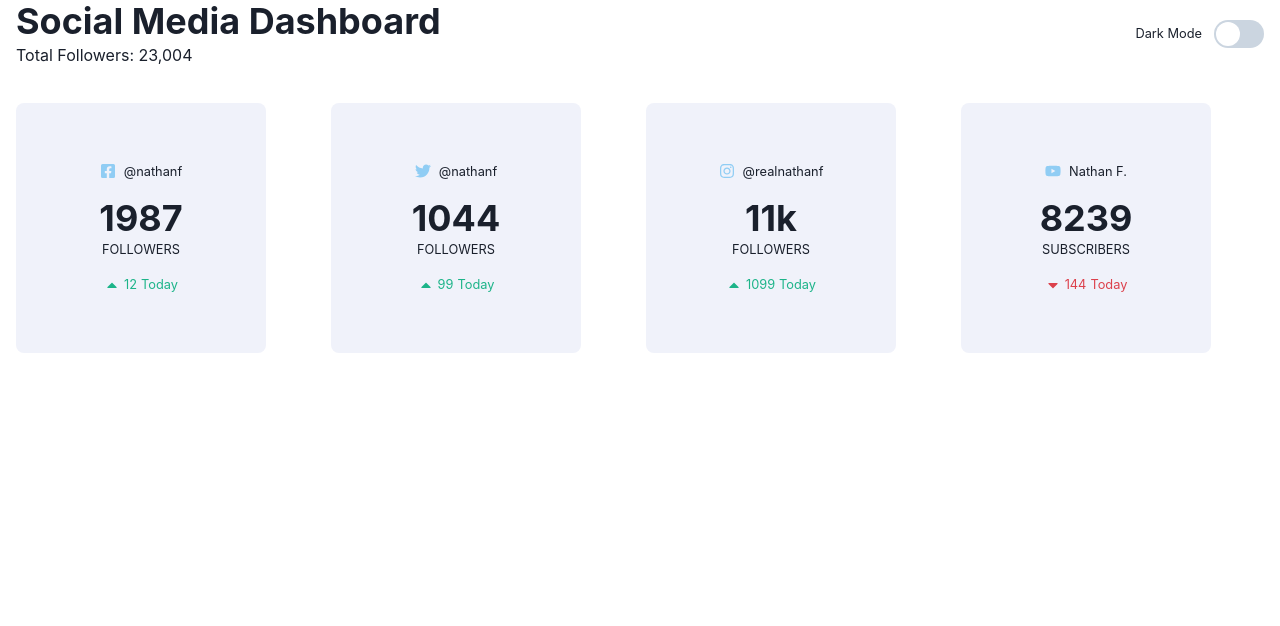
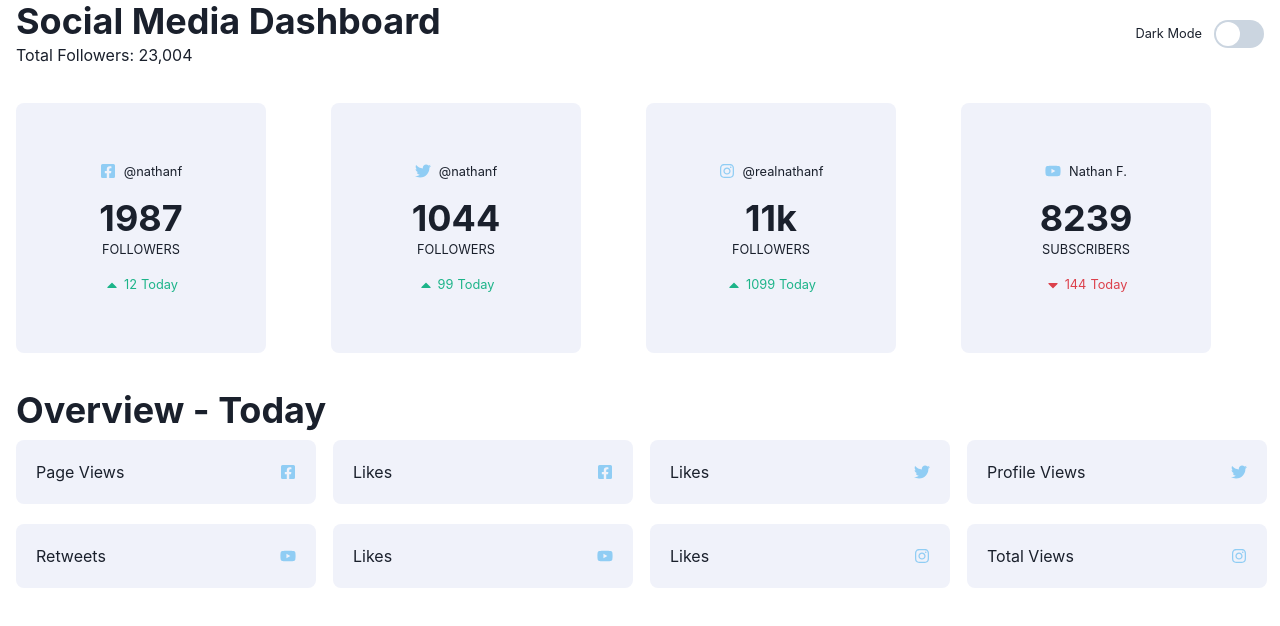
Before and after one commit to stephen-gift/social-media-dashboard, a Next.js app: page / in a window 1280 px wide. Shown: the top 626 px of the page. Built offline with nearby package versions, Linux system fonts and the light colour scheme.

Commit message:
Overview card and card top

```diff
--- a/components/Overview/SMDActionIcon.tsx
+++ b/components/Overview/SMDActionIcon.tsx
@@ -1,7 +1,40 @@
+import { Box, Flex, Text, Icon } from "@chakra-ui/react";
+import {
+  FaFacebookSquare,
+  FaTwitter,
+  FaInstagram,
+  FaYoutube,
+} from "react-icons/fa";
 import React from "react";
+import { data, OverviewProps } from "../../containers/Homepage/Overview";
 
-const SMDActionIcon = () => {
-  return <div>SMDActionIcon</div>;
+const SMDActionIcon = ({
+  topAction,
+  facebook,
+  instagram,
+  youtube,
+  twitter,
+}: OverviewProps) => {
+  return (
+    <>
+      {data.map((d) => {
+        return (
+          <Flex
+            key={d.id}
+            justifyContent="space-between"
+            alignItems="center"
+            w="full"
+          >
+            <Text>{topAction}</Text>
+            {facebook && <Icon as={FaFacebookSquare} color="blue.200" />}
+            {instagram && <Icon as={FaTwitter} color="blue.200" />}
+            {youtube && <Icon as={FaInstagram} color="blue.200" />}
+            {twitter && <Icon as={FaYoutube} color="blue.200" />}
+          </Flex>
+        );
+      })}
+    </>
+  );
 };
 
 export default SMDActionIcon;
--- a/components/Overview/SMDOverviewCard.tsx
+++ b/components/Overview/SMDOverviewCard.tsx
@@ -1,7 +1,32 @@
+import { Box, Flex, useColorModeValue } from "@chakra-ui/react";
 import React from "react";
+import { OverviewProps } from "../../containers/Homepage/Overview";
+import SMDActionIcon from "./SMDActionIcon";
 
-const SMDOverviewCard = () => {
-  return <div>SMDOverviewCard</div>;
+const SMDOverviewCard = ({
+  topAction,
+  facebook,
+  instagram,
+  youtube,
+  twitter,
+}: OverviewProps) => {
+  return (
+    <Flex
+      flexDir="column"
+      w="full"
+      minW="300px"
+      bgColor={useColorModeValue("hsl(227, 47%, 96%)", "hsl(228, 28%, 20%)")}
+      borderRadius="lg"
+      p={5}
+    >
+      <Box>
+        {facebook && <SMDActionIcon topAction={topAction} facebook />}
+        {instagram && <SMDActionIcon topAction={topAction} instagram />}
+        {youtube && <SMDActionIcon topAction={topAction} youtube />}
+        {twitter && <SMDActionIcon topAction={topAction} twitter />}
+      </Box>
+    </Flex>
+  );
 };
 
 export default SMDOverviewCard;
--- a/containers/Homepage/Overview/index.tsx
+++ b/containers/Homepage/Overview/index.tsx
@@ -1,7 +1,78 @@
+import { Box, Heading, SimpleGrid, VStack } from "@chakra-ui/react";
 import React from "react";
+import { SMDOverviewCard } from "../../../components";
+
+export type OverviewProps = {
+  facebook?: any;
+  instagram?: any;
+  youtube?: any;
+  twitter?: any;
+  red?: any;
+  topAction?: string;
+  noAction?: string | number;
+  noPercent?: string | number;
+};
 
 const SMDOverview = () => {
-  return <div>SMDOverview</div>;
+  return data.map((d) => {
+    return (
+      <VStack
+        key={d.id}
+        justifyContent="center"
+        alignItems="flex-start"
+        w="full"
+      >
+        <Heading>Overview - Today</Heading>
+
+        <SimpleGrid columns={4} w="full" spacing={5}>
+          <SMDOverviewCard topAction={d.topAction.fbPV} facebook />
+          <SMDOverviewCard topAction={d.topAction.fbLikes} facebook />
+          <SMDOverviewCard topAction={d.topAction.igLikes} instagram />
+          <SMDOverviewCard topAction={d.topAction.igPV} instagram />
+          <SMDOverviewCard topAction={d.topAction.twRe} twitter />
+          <SMDOverviewCard topAction={d.topAction.twLikes} twitter />
+          <SMDOverviewCard topAction={d.topAction.ytLikes} youtube />
+          <SMDOverviewCard topAction={d.topAction.ytTV} youtube />
+        </SimpleGrid>
+      </VStack>
+    );
+  });
 };
 
 export default SMDOverview;
+
+export const data = [
+  {
+    id: 1,
+    topAction: {
+      fbPV: "Page Views",
+      fbLikes: "Likes",
+      igLikes: "Likes",
+      igPV: "Profile Views",
+      twRe: "Retweets",
+      twLikes: "Likes",
+      ytLikes: "Likes",
+      ytTV: "Total Views",
+    },
+    noAction: {
+      fbPV: "87",
+      fbLikes: "52",
+      igLikes: "5462",
+      igPV: "52k",
+      twRe: "117",
+      twLikes: "507",
+      ytLikes: "107",
+      ytTV: "1407",
+    },
+    noPercent: {
+      fbPV: "3",
+      fbLikes: "2",
+      igLikes: "2257",
+      igPV: "1375",
+      twRe: "303",
+      twLikes: "553",
+      ytLikes: "19",
+      ytTV: "12",
+    },
+  },
+];
--- a/containers/Homepage/index.tsx
+++ b/containers/Homepage/index.tsx
@@ -11,7 +11,7 @@ const SMDHomepageContainer = () => {
         <Flex flexDir="column" gap={9}>
           <SMDHeader />
           <SMDSummary />
-          {/* <SMDOverview /> */}
+          <SMDOverview />
         </Flex>
       </Container>
     </Box>
```
